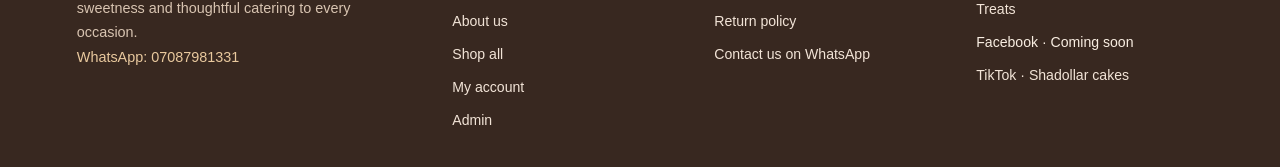
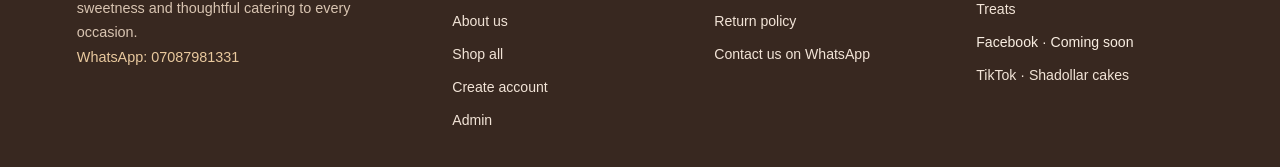
Before and after one commit to nihmatallah22/Baking-hub, a Next.js app: page / in a window 1280 px wide. Shown: the part 1497-1664 px from the top of the page. Built offline with nearby package versions, Linux system fonts and the light colour scheme; no server answers; the database is empty.

Commit message:
Add customer sign-up navigation

```diff
--- a/src/components/site-footer.tsx
+++ b/src/components/site-footer.tsx
@@ -9,7 +9,7 @@ export default function SiteFooter() {
           <p>Freshly baked, beautifully made. Bringing sweetness and thoughtful catering to every occasion.</p>
           <a className="footer-contact" href="https://wa.me/2347087981331">WhatsApp: 07087981331</a>
         </div>
-        <div className="footer-column"><strong>Explore</strong><Link href="/">Home</Link><Link href="/about">About us</Link><Link href="/shop">Shop all</Link><Link href="/login">My account</Link><Link href="/admin/login">Admin</Link></div>
+        <div className="footer-column"><strong>Explore</strong><Link href="/">Home</Link><Link href="/about">About us</Link><Link href="/shop">Shop all</Link><Link href="/signup">Create account</Link><Link href="/admin/login">Admin</Link></div>
         <div className="footer-column"><strong>Customer care</strong><Link href="/privacy-policy">Privacy policy</Link><Link href="/return-policy">Return policy</Link><a href="https://wa.me/2347087981331">Contact us on WhatsApp</a></div>
         <div className="footer-column"><strong>Follow us</strong><a href="https://www.instagram.com/explore/search/keyword/?q=Shadollar%20Cakes%20and%20Treats" target="_blank" rel="noreferrer">Instagram · Shadollar Cakes and Treats</a><span>Facebook · Coming soon</span><a href="https://www.tiktok.com/search?q=Shadollar%20cakes" target="_blank" rel="noreferrer">TikTok · Shadollar cakes</a></div>
       </div>
```
